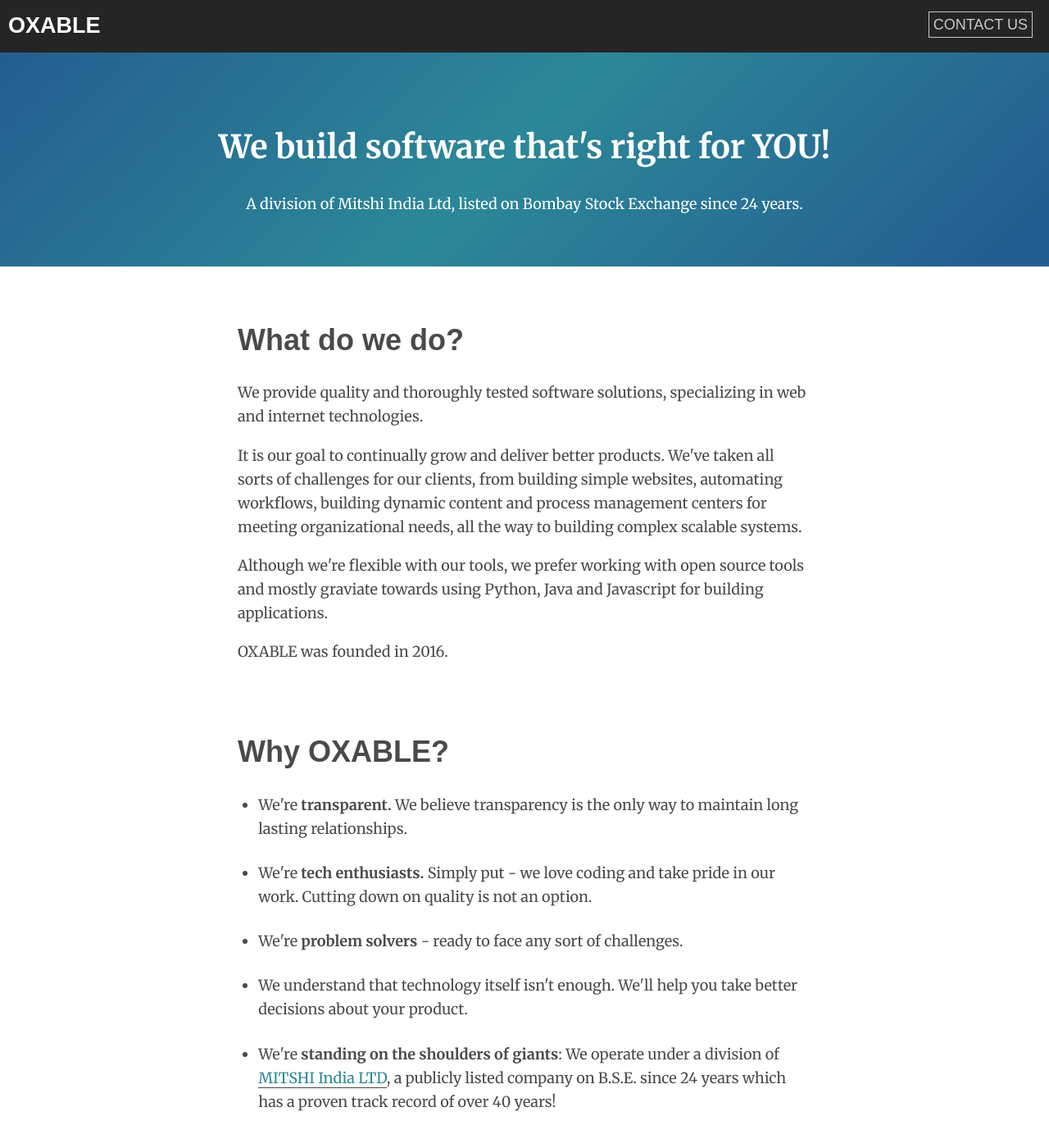
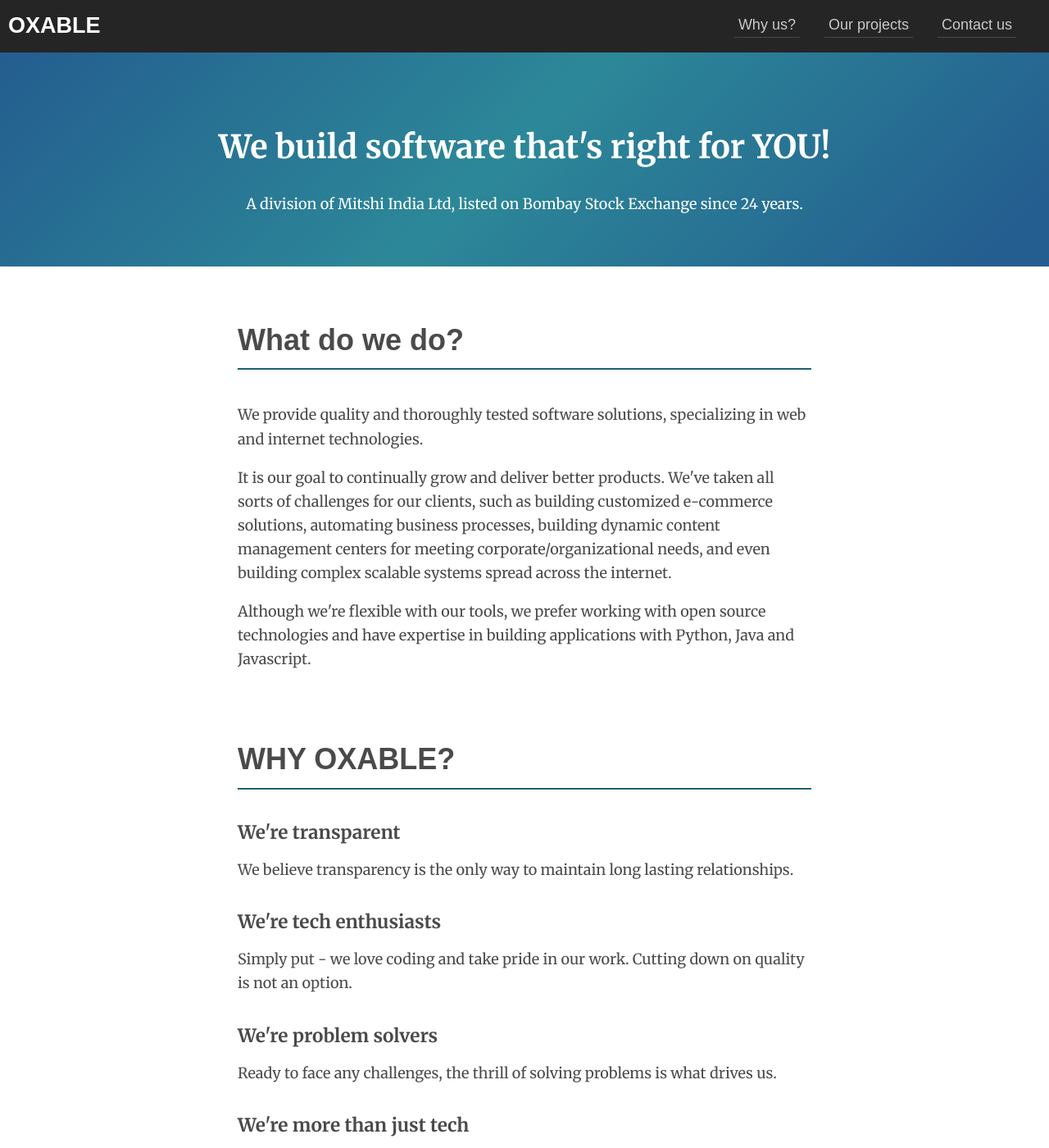
Before and after one commit to oxable/oxable.co, a Jekyll site: the page built from index.html, in a window 1280 px wide and 1400 px high. Shown: the whole window at 82% size. Built offline with Jekyll 4.4.1, drawn with Linux system fonts in a browser that asks for light colours; some of the changed text lies outside the part shown.

Commit message:
More updates

```diff
--- a/assets/css/custom.css
+++ b/assets/css/custom.css
@@ -1,6 +1,5 @@
 html {
 }
-
 
 body {
     padding-top: 20px;
@@ -12,6 +11,7 @@
 }
 
 #topnav {
+  box-sizing: border-box;
   margin: 10px 10px;
   position: fixed;
   top: 0;
@@ -53,13 +53,33 @@
 .topnav-list li a {
   color: #c9c9c9;
   padding: 5px;
-  border: 1px solid #c9c9c9;
   font-family: "Arial";
 }
 
 .topnav-list li a:hover {
     color: #ffffff;
     background-color: #2c8898;
+}
+
+@media screen and (max-width: 500px) {
+  #brand {
+    display: block;
+    float: none;
+    text-align: center;
+    font-size: 1.6em;
+  }
+
+  .topnav-list {
+    float: none;
+    text-align: center;
+  }
+
+  .topnav-list li {
+    margin-right: 15px;
+    text-align: center;
+    float: none;
+  }
+
 }
 
 .mid-section {
@@ -96,10 +116,31 @@
 
 .section h2 {
   font-family: "Arial";
+  margin-bottom: 15px;
+}
+
+.section hr {
+  margin-bottom: 40px;
 }
 
 .section ul li {
     margin-bottom: 25px;
+}
+
+#why-section h5 {
+    margin-bottom: 5px;
+}
+
+@media screen and (max-width: 500px) {
+    .section {
+      padding-top: 80px;
+    }
+    #what-section {
+      padding-top: 30px;
+    }
+    .section hr {
+        margin-bottom: 20px;
+    }
 }
 
 .ox-footer {
--- a/index.html
+++ b/index.html
@@ -7,11 +7,12 @@
   <ul class="topnav-list">
     <!--
     <li><a href="#what-section">What?</a></li>
-    <li><a href="#why-section">Why?</a></li>
     <li><a href="#client-section">Who?</a></li>
     <li><a href="#contact-section">How?</a></li>
     -->
-    <li><a href="#contact-section">CONTACT US</a></li>
+    <li><a href="#why-section">Why us?</a></li>
+    <li><a href="#project-section">Our projects</a></li>
+    <li><a href="#contact-section">Contact us</a></li>
   </ul>
 </div>
 
@@ -26,59 +27,71 @@
 
 <div class="section" id="what-section">
   <h2>What do we do?</h2>
+  <hr />
   <p>We provide quality and thoroughly tested software solutions, specializing in web and internet technologies.</p>
   <p>
-    It is our goal to continually grow and deliver better products. We've
-    taken all sorts of challenges for our clients, from building simple
-    websites, automating workflows, building dynamic content and process
-    management centers for meeting organizational needs, all the way to
-    building complex scalable systems.
+    It is our goal to continually grow and deliver better products. We've taken
+    all sorts of challenges for our clients, such as building customized
+    e-commerce solutions, automating business processes, building dynamic
+    content management centers for meeting corporate/organizational needs,
+    and even building complex scalable systems spread across the internet.
   </p>
   <p>
-    Although we're flexible with our tools, we prefer working with open source tools
-    and mostly graviate towards using Python, Java and Javascript for building applications.
+    Although we're flexible with our tools, we prefer working with open source technologies
+    and have expertise in building applications with Python, Java and Javascript.
   </p>
-  <p>OXABLE was founded in 2016.</p>
 </div>
 
+
 <div class="section" id="why-section">
-  <h2>Why OXABLE?</h2>
-  <ul>
-    <li>We're <strong>transparent.</strong> We believe transparency is the only way to maintain long lasting relationships.</li>
-    <li>We're <strong>tech enthusiasts.</strong> Simply put - we love coding and take pride in our work. Cutting down on quality is not an option.</li>
-    <li>We're <strong>problem solvers</strong> - ready to face any sort of challenges.</li>
-    <li>We understand that technology itself isn't enough. We'll help you take better decisions about your product.</li>
-    <li>We're <strong>standing on the shoulders of giants</strong>: We operate under a division of <a href="https://mitshi.in">MITSHI India LTD</a>, a publicly listed company on B.S.E. since 24 years which has a proven track record of over 40 years!</li>
-  </ul>
+  <h2>WHY OXABLE?</h2>
+  <hr />
+  <h5>We're <strong>transparent</strong></h5>
+  <p>We believe transparency is the only way to maintain long lasting relationships.</p>
+
+  <h5>We're <strong>tech enthusiasts</strong></h5>
+  <p>Simply put - we love coding and take pride in our work. Cutting down on quality is not an option.</p>
+
+  <h5>We're <strong>problem solvers</strong></h5>
+  <p>Ready to face any challenges, the thrill of solving problems is what drives us.</p>
+
+  <h5>We're <strong>more than just tech</strong></h5>
+  <p>
+    We understand that technology itself isn't enough to make great products.
+    We'll take ownership and help you make better decisions about your business.
+  </p>
+
+  <h5>Our job is more than just delivery</h5>
+  <p>We provide complete service and support, even after delivery of the project.</p>
+
+  <h5>We're <strong>standing on the shoulders of giants</strong></h5>
+  <p>We operate under a division of <a href="https://mitshi.in">MITSHI India LTD</a>, a publicly listed company on B.S.E. since 24 years which has a proven track record of over 40 years!</p>
+
 </div>
 
-<div class="section" id="client-section">
+<div class="section" id="project-section">
   <h2>Our Projects</h2>
+  <hr />
   <ul>
-    <li><a href="https://www.taazakitchen.com">Taaza Kitchen</a> (division of Mitshi India Ltd): Complete online e-commerce + B2B and order management backend solution. <small><em>(Case study coming soon..)</em></small></li>
+    <li><a href="https://www.taazakitchen.com">Taaza Kitchen</a> (division of Mitshi India Ltd): Complete online e-commerce solution + B2B and order management backend solution built from scratch to align with our clients needs. <small><em>(Case study coming soon..)</em></small></li>
     <li><a href="https://mitshi.in">Mitshi.in</a>: Frontend website + complete backend solution used for internal processes, accounting, and auditing customized according to the company's operational needs.</li>
     <li><a href="https://securityunderflow.com">SecurityUnderflow</a>: A platform for learning about computers and network security.</li>
   </ul>
 </div>
 
-<div class="section" id="team-section">
-  <h2>Our Team</h2>
-
-  <p> We're currently 3 people. Mitesh Shah (<a href="https://miteshshah.com/">miteshshah.com</a>)
-      along with 2 other part-time freelancers.
-  </p>
-</div>
-
 <div class="section" id="quote-section">
   <h2>Our Quote</h2>
-
-  <p>We close deals at a win-win price.</p>
+  <hr />
+  <p>We are not adamant in pricing because we sincerely value relations and partnerships.
+    Thus we believe in closing deals at a win-win price.
+  </p>
 </div>
 
 <div class="section" id="contact-section">
   <h2>Get in touch</h2>
+  <hr />
   <p>You can get in touch with us at <a href="mailto:contact@oxable.co">contact@oxable.co</a>
-    or you can contact me directly at <a href="mailto:mitesh@oxable.co">mitesh@oxable.co</a>.
+    or you can contact <a href="https://miteshshah.com/">Mitesh Shah</a> directly at <a href="mailto:mitesh@oxable.co">mitesh@oxable.co</a>.
   </p>
   <p>Or you can submit this form and we will contact you shortly: </p>
   <form action="https://formspree.io/mitesh@oxal.org" class="dashed-form" method="POST">
```
